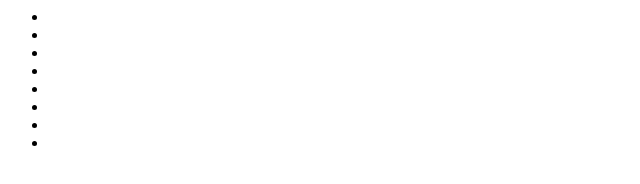
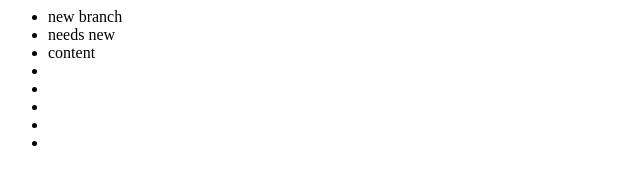
Before and after one commit to getdagnis/very-short-lived-folder, a plain HTML site: page index.html in a window 1280 px wide. Shown: the whole page, without its empty margins (0-640 px from the left). Drawn offline with Linux system fonts and the light colour scheme.

Commit message:
new branch commit

```diff
--- a/index.html
+++ b/index.html
@@ -1,8 +1,8 @@
 <div>
     <ul>
-        <li></li>
-        <li></li>
-        <li></li>
+        <li>new branch</li>
+        <li>needs new</li>
+        <li>content</li>
         <li></li>
         <li></li>
         <li></li>
```
